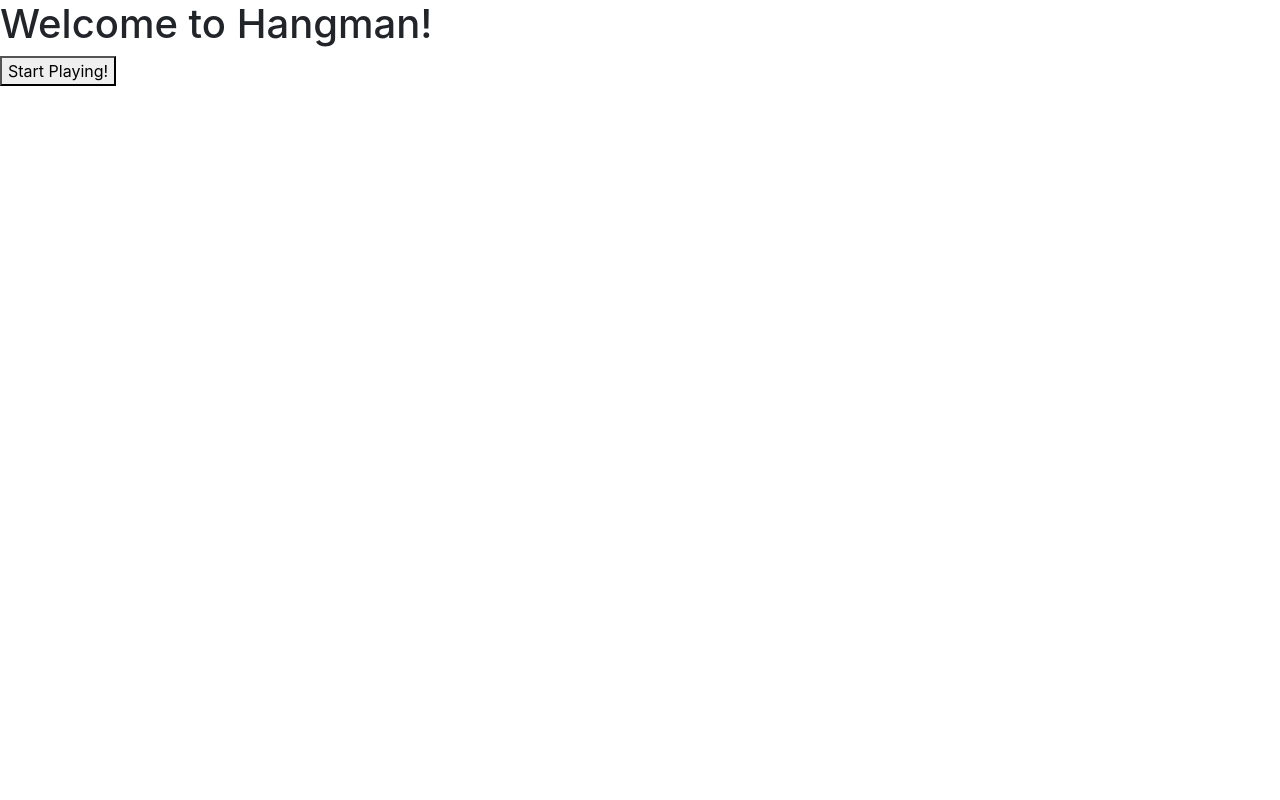
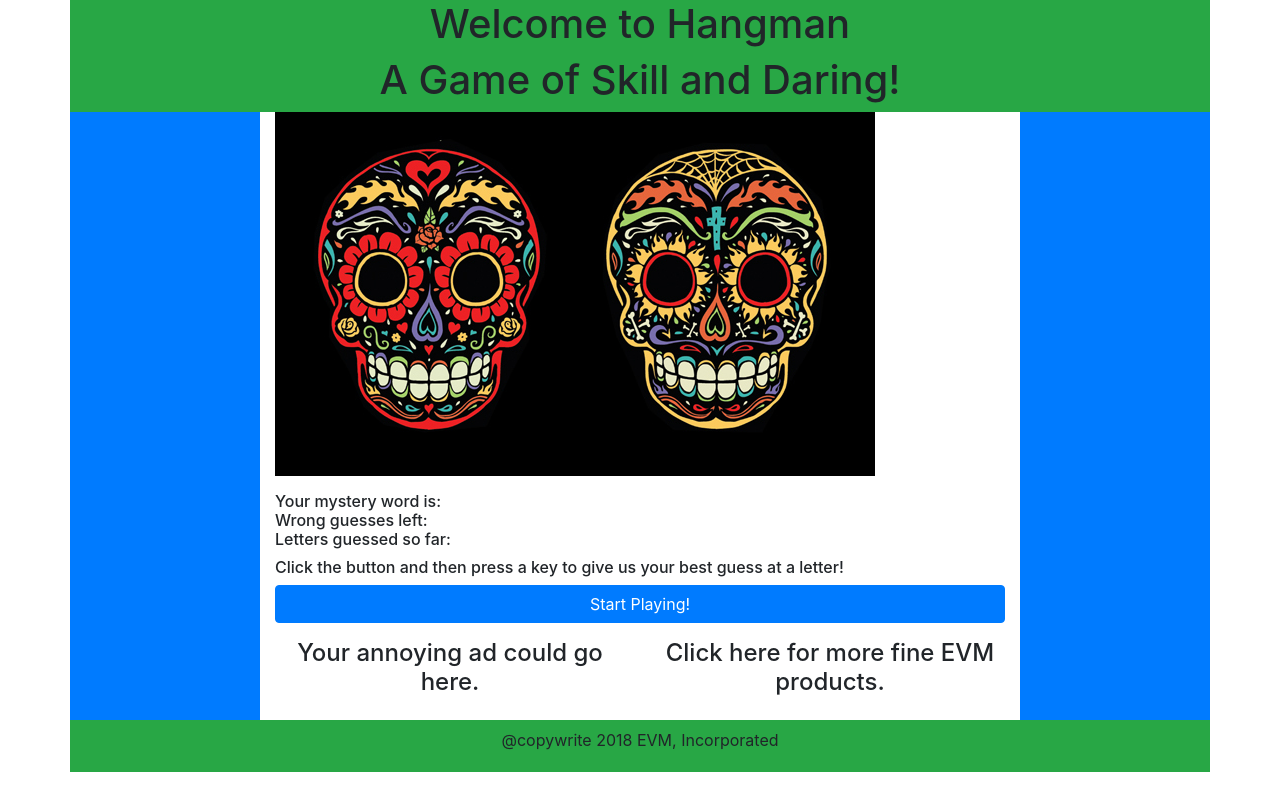
Before and after one commit to wucheeman/Hangman-Game, a plain HTML site: page index.html in a window 1280 px wide. Drawn offline with nearby package versions, Linux system fonts and the light colour scheme.

Commit message:
Updates to HTML for main page. Ready for marriage of HTML and Javascript

```diff
--- a/assets/javascript/gamev2.js
+++ b/assets/javascript/gamev2.js
@@ -7,7 +7,7 @@ var numLettersKnown;
 var secretWord = ''; // word to be guessed
 var wordForScreen = '';
 // TODO: start with single word, grow to 10 word array and as a stretch, use a file of words
-var words = ['bat']; // test with 'battlement' next
+var words = ['bat', 'battlement', 'lemming', 'zebra', 'automobile'];
 var wrongGuessesLeft;
 var userGuess;
 
@@ -31,6 +31,7 @@ function askToPlayAgain() {
 
 function celebrateWin() {
   // TODO: build screen to say you won! and put up buttons for continue or quit
+  // TODO: update after commiserateLoss has solved problem of premature game end
   console.log('Yay, you won!');
   // TODO: add audio player as with commiserateLoss
 }
@@ -39,6 +40,8 @@ function commiserateLoss() {
   // TODO: build screen to say you lost! and put up buttons for continue or quit
   console.log('Boohoo, you lost!');
   // TODO: uncomment when ready to replace prompt with buttons
+  // This code works, but game triggers confirm too quickly and it doesn't get
+  // play song/update screen
   // var endGameSong = document.getElementById("audioplayer");
   // endGameSong.innerHTML = '<audio controls autoplay src="assets/audio/st_james.mp3"/>';
   // message = '<p>So sorry, you lost!</p>';
--- a/index.html
+++ b/index.html
@@ -5,17 +5,86 @@
   <meta name="viewport" content="width=device-width, initial-scale=1.0">
   <meta http-equiv="X-UA-Compatible" content="ie=edge">
   <link rel="stylesheet" href="https://maxcdn.bootstrapcdn.com/bootstrap/4.0.0/css/bootstrap.min.css" integrity="sha384-Gn5384xqQ1aoWXA+058RXPxPg6fy4IWvTNh0E263XmFcJlSAwiGgFAW/dAiS6JXm" crossorigin="anonymous">
+  <!-- TODO: Delete if not used
   <link href="assets/css/style.css" rel="stylesheet" type="text/css" media="all">
+  -->
   <title>Hangman</title>
 </head>
 <body>
-  <h1>Welcome to Hangman!</h1>
+    <!-- Creates the Overall Grid -->
+    <div class="container">
 
+      <!-- Row 1 -->
+      <div class="row">
+        <div class="col-sm-12 bg-success text-center">
+          <h1>Welcome to Hangman</h1>
+        </div>
+      </div>
+
+      <!-- Row 2 -->
+      <div class="row">
+        <div class="col-sm-12 bg-success text-center">
+          <h1>A Game of Skill and Daring!</h1>
+        </div>
+      </div>
+
+      <!-- Row 2.5 -->
+      <div class="row">
+          <div class="col-sm-2 bg-primary">
+          </div>
+          <div class="col-sm-8">
+              <img class="img-fluid" src="assets/images/dod_1.jpg" alt="Chania">
+          </div>
+          <div class="col-sm-2 bg-primary">
+          </div>
+        </div>
+
+      <!-- Row 3 -->
+      <div class="row">
+        <div class="col-sm-2 bg-primary">
+        </div>
+        <div class="col-sm-8 pt-3">
+            <h6>Your mystery word is: <br>Wrong guesses left: <br>Letters guessed so far: </h6>
+            <h6>Click the button and then press a key to give us your best guess at a letter!</h6>
+        </div>
+        <div class="col-sm-2 bg-primary">
+        </div>
+      </div>
+
+      <!-- Row 4 -->
+      <div class="row">
+        <div class="col-sm-2 bg-primary"></div>
+        <div class="col-sm-8">
           <div id="audioplayer">
             <!-- <audio controls autoplay src="assets/audio/st_james.mp3"/> -->
+          </div> <!-- end of #audioplayer -->
+          <div id="game">
+            <button type="button" class="btn btn-primary btn-block start onclick=main(">Start Playing!</button>
           </div>
-  <div id="game">
-    <button onclick=main()>Start Playing!</button>
+        </div>
+        <div class="col-sm-2 bg-primary"></div>
+      </div>
+
+      <!-- Row 5 -->
+      <div class="row">
+          <div class="col-sm-2 bg-primary"></div>
+        <div class="col-sm-4 pt-3 pb-3 text-center">
+          <h4>Your annoying ad could go here.</h4>
+        </div>
+        <div class="col-sm-4 pt-3 pb-3 text-center">
+          <!-- TODO: add a link to a modified portfolio page -->
+          <h4>Click here for more fine EVM products.</h4>
+        </div>
+        <div class="col-sm-2 bg-primary"></div>
+      </div>
+
+      <!-- Row 6 -->
+      <div class="row">
+        <div class="col-sm-12 bg-success text-center pt-2 pb-1 ">
+          <p>@copywrite 2018 EVM, Incorporated</p>
+        </div>
+      </div>
+
     </div>
 
     <script src="assets/javascript/gamev2.js"></script>
```
Also changed, not shown: assets/css/style.css (deleted), hangman_test_cases.txt. Lines whose indentation alone changed are shown as unchanged.
